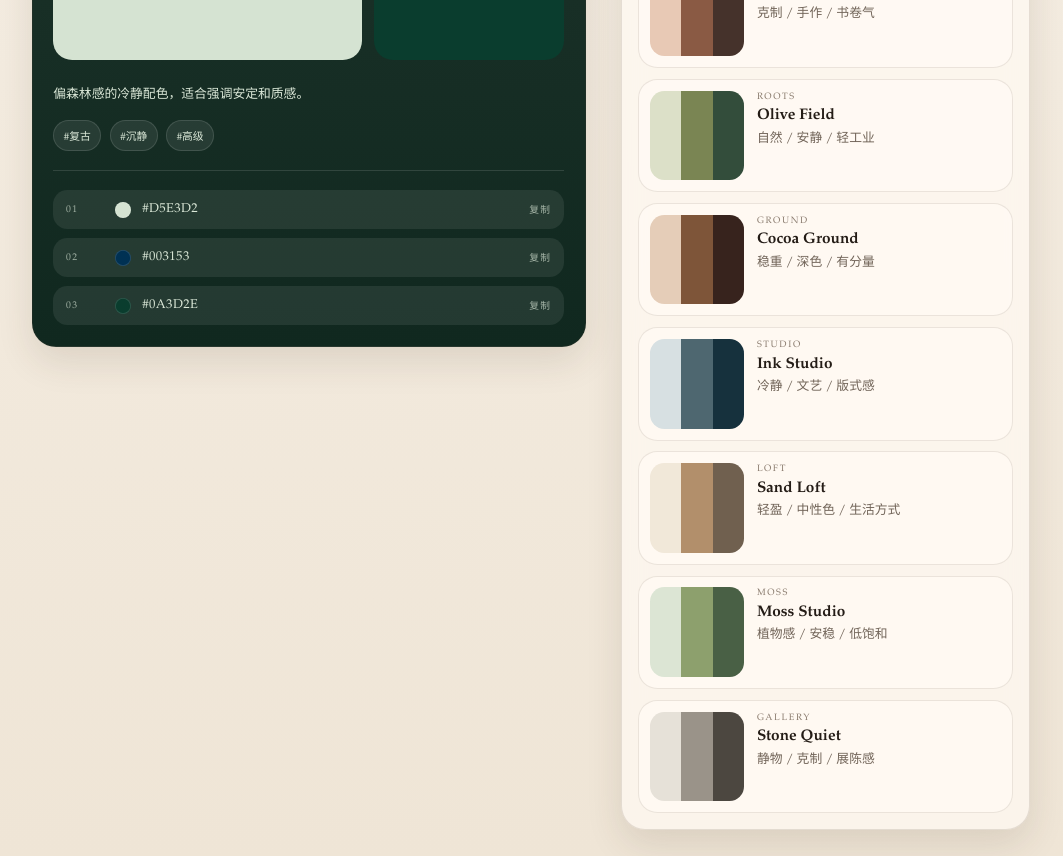
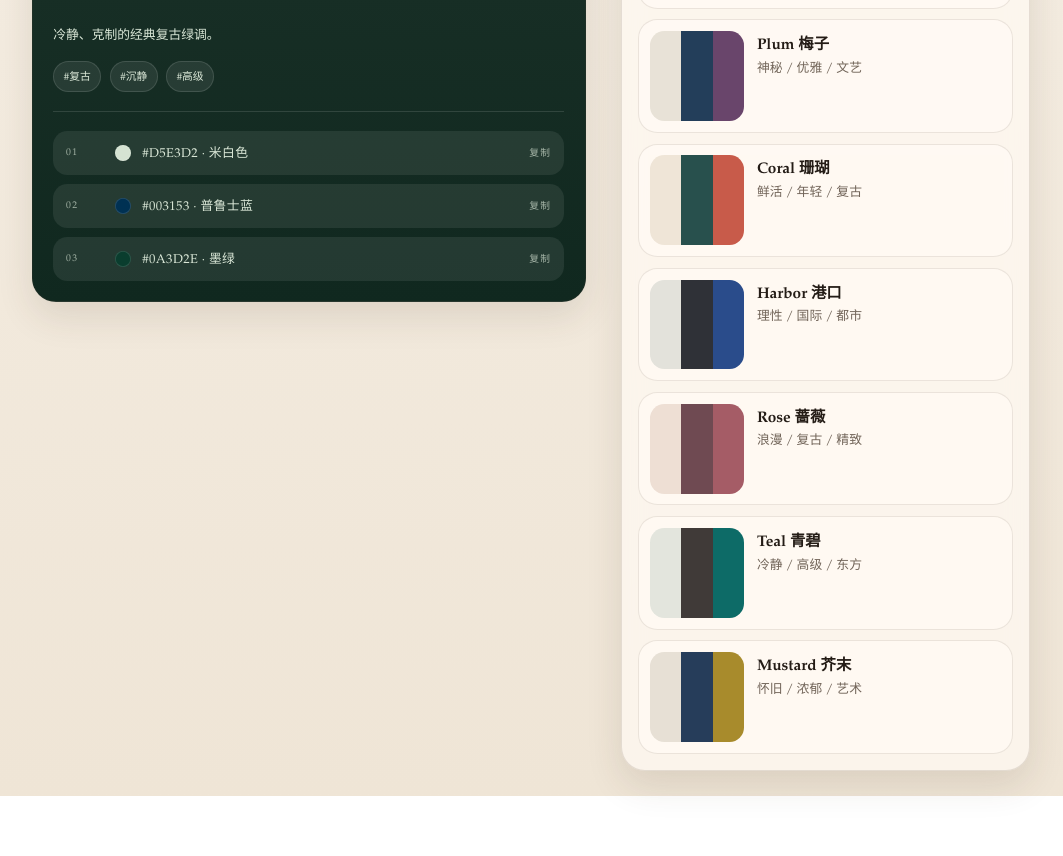
Before and after one commit to derekxueyonghai/ColorPallette, a website built with Vite: page index.html in a window 1280 px wide. Shown: the part 708-1564 px from the top of the page, without its empty margins (109-1172 px from the left). After the commit the page ends 1504 px from the top, so only its background shows below. Built offline with nearby package versions, Linux system fonts and the light colour scheme.

Commit message:
Refine hero layout and update palette presentation

```diff
--- a/src/main.ts
+++ b/src/main.ts
@@ -20,6 +20,9 @@ const paletteListMarkup = () =>
   palettes
     .map((palette) => {
       const active = palette.id === state.selectedId ? 'is-active' : '';
+      const brandMarkup = palette.brand
+        ? `<p class="palette-card__brand">${palette.brand}</p>`
+        : '';
       return `
         <button class="palette-card ${active}" data-palette-id="${palette.id}" type="button" aria-pressed="${palette.id === state.selectedId}">
           <div class="palette-card__swatches">
@@ -28,7 +31,7 @@ const paletteListMarkup = () =>
             <span style="background:${palette.colors[2]}"></span>
           </div>
           <div class="palette-card__meta">
-            <p class="palette-card__brand">${palette.brand}</p>
+            ${brandMarkup}
             <h3>${palette.title}</h3>
             <p>${palette.subtitle}</p>
           </div>
@@ -44,10 +47,10 @@ const colorsMarkup = (palette: Palette) =>
   palette.colors
     .map(
       (color, index) => `
-        <button class="color-row" type="button" data-copy-color="${color}" aria-label="复制色值 ${color}">
+        <button class="color-row" type="button" data-copy-color="${color}" aria-label="复制色值 ${color}（${palette.colorNames[index]}）">
           <span class="color-row__index">0${index + 1}</span>
           <span class="color-row__chip" style="background:${color}"></span>
-          <span class="color-row__value">${color}</span>
+          <span class="color-row__value">${color} · ${palette.colorNames[index]}</span>
           <span class="color-row__action">复制</span>
         </button>
       `
@@ -56,14 +59,16 @@ const colorsMarkup = (palette: Palette) =>
 
 const render = () => {
   const palette = getSelectedPalette();
+  const previewBrandMarkup = palette.brand
+    ? `<span class="preview__brand">${palette.brand}</span>`
+    : '';
 
   app.innerHTML = `
     <main class="shell">
       <section class="hero">
         <div class="hero__copy">
           <p class="eyebrow">Color Palette Gallery</p>
-          <h1>从参考图整理出的 9 套复古气质配色。</h1>
-          <p class="hero__desc">这是一个展示型画廊：左侧看当前方案，右侧快速切换九套主题，保留参考图里的海报感、深浅层次和色块节奏。</p>
+          <h1>${palettes.length} 套复古气质配色</h1>
         </div>
         <div class="hero__tools">
           <label class="search-box">
@@ -72,7 +77,6 @@ const render = () => {
           </label>
           <div class="hero__stats">
             <div><strong>${palettes.length}</strong><span>套配色</span></div>
-            <div><strong>${palette.tags.length}</strong><span>当前标签</span></div>
           </div>
         </div>
       </section>
@@ -85,7 +89,7 @@ const render = () => {
               <h2>${palette.title}</h2>
               <p class="preview__subtitle">${palette.subtitle}</p>
             </div>
-            <span class="preview__brand">${palette.brand}</span>
+            ${previewBrandMarkup}
           </div>
 
           <div class="preview__band">
--- a/src/palettes.ts
+++ b/src/palettes.ts
@@ -4,8 +4,9 @@ export type Palette = {
   subtitle: string;
   tags: string[];
   note: string;
-  brand: string;
+  brand?: string;
   colors: [string, string, string];
+  colorNames: [string, string, string];
   surface: string;
   accent: string;
 };
@@ -13,101 +14,101 @@ export type Palette = {
 export const palettes: Palette[] = [
   {
     id: 'emerald',
-    title: 'Emerald',
+    title: 'Emerald 翡翠',
     subtitle: '复古 / 沉静 / 高级',
     tags: ['#复古', '#沉静', '#高级'],
-    note: '偏森林感的冷静配色，适合强调安定和质感。',
-    brand: 'SEA SOUL',
+    note: '冷静、克制的经典复古绿调。',
     colors: ['#D5E3D2', '#003153', '#0A3D2E'],
+    colorNames: ['米白色', '普鲁士蓝', '墨绿'],
     surface: '#10281f',
     accent: '#dbe8d8'
   },
   {
-    id: 'sepia',
-    title: 'Sepia Noon',
-    subtitle: '复古 / 温柔 / 纸感',
-    tags: ['#怀旧', '#纸感', '#柔和'],
-    note: '更接近旧照片和手工海报的温暖底色。',
-    brand: 'ATELIER',
-    colors: ['#E9D8C3', '#9B6B4A', '#5A3B2E'],
-    surface: '#2b1c14',
-    accent: '#f1e0cd'
+    id: 'ruby',
+    title: 'Ruby 红宝',
+    subtitle: '浓郁 / 戏剧 / 怀旧',
+    tags: ['#浓郁', '#戏剧', '#怀旧'],
+    note: '高对比红蓝组合，戏剧感强。',
+    colors: ['#E6DDD1', '#203850', '#7A1F2B'],
+    colorNames: ['米白色', '深靛蓝', '深酒红'],
+    surface: '#24131b',
+    accent: '#f1e8dd'
   },
   {
-    id: 'clay',
-    title: 'Clay Archive',
-    subtitle: '克制 / 手作 / 书卷气',
-    tags: ['#克制', '#手作', '#书卷气'],
-    note: '低饱和的陶土色系，适合带一点艺术馆感。',
-    brand: 'ARCHIVE',
-    colors: ['#E8C9B5', '#8A5A44', '#45322B'],
-    surface: '#271c18',
-    accent: '#f0d8cc'
+    id: 'temple',
+    title: 'Temple 庙街',
+    subtitle: '温暖 / 复古 / 港味',
+    tags: ['#温暖', '#复古', '#港味'],
+    note: '暖橙与墨绿，港风复古气质明显。',
+    colors: ['#E8DED0', '#26473E', '#B86B2E'],
+    colorNames: ['象牙白', '墨绿色', '琥珀橙'],
+    surface: '#2a2118',
+    accent: '#f2e7d8'
   },
   {
-    id: 'olive',
-    title: 'Olive Field',
-    subtitle: '自然 / 安静 / 轻工业',
-    tags: ['#自然', '#安静', '#轻工业'],
-    note: '偏植物和织物气质的平衡方案。',
-    brand: 'ROOTS',
-    colors: ['#DCE0C8', '#7A8553', '#334D3B'],
-    surface: '#1f2a23',
-    accent: '#e8eadc'
+    id: 'plum',
+    title: 'Plum 梅子',
+    subtitle: '神秘 / 优雅 / 文艺',
+    tags: ['#神秘', '#优雅', '#文艺'],
+    note: '紫调与深海蓝组合，安静且文艺。',
+    colors: ['#E8E2D7', '#233E5A', '#69456B'],
+    colorNames: ['燕麦白', '深海蓝', '柿子紫'],
+    surface: '#201a22',
+    accent: '#efe8df'
   },
   {
-    id: 'cocoa',
-    title: 'Cocoa Ground',
-    subtitle: '稳重 / 深色 / 有分量',
-    tags: ['#稳重', '#深色', '#分量'],
-    note: '更适合做标题型展示，层次非常明确。',
-    brand: 'GROUND',
-    colors: ['#E5CDB8', '#7E5539', '#37231D'],
-    surface: '#201612',
-    accent: '#f1ddd0'
+    id: 'coral',
+    title: 'Coral 珊瑚',
+    subtitle: '鲜活 / 年轻 / 复古',
+    tags: ['#鲜活', '#年轻', '#复古'],
+    note: '更鲜活的红绿对比，适合年轻表达。',
+    colors: ['#EFE5D7', '#28504D', '#C85B4A'],
+    colorNames: ['奶油白', '深松石绿', '珊瑚红'],
+    surface: '#2a201b',
+    accent: '#f4ebde'
   },
   {
-    id: 'ink',
-    title: 'Ink Studio',
-    subtitle: '冷静 / 文艺 / 版式感',
-    tags: ['#文艺', '#版式感', '#冷静'],
-    note: '加入更强的蓝黑调，强调现代编辑感。',
-    brand: 'STUDIO',
-    colors: ['#D7E0E2', '#4E6770', '#16313D'],
-    surface: '#111f25',
-    accent: '#e4eef0'
+    id: 'harbor',
+    title: 'Harbor 港口',
+    subtitle: '理性 / 国际 / 都市',
+    tags: ['#理性', '#国际', '#都市'],
+    note: '偏理性的都市蓝灰方案，适合信息型界面。',
+    colors: ['#E3E2DB', '#2F3137', '#2A4C8B'],
+    colorNames: ['云雾白', '深墨灰', '钴蓝'],
+    surface: '#1e222b',
+    accent: '#ecebe4'
   },
   {
-    id: 'sand',
-    title: 'Sand Loft',
-    subtitle: '轻盈 / 中性色 / 生活方式',
-    tags: ['#轻盈', '#中性色', '#生活方式'],
-    note: '适合更明亮、空间感更大的展示场景。',
-    brand: 'LOFT',
-    colors: ['#F1E8D9', '#B28F6B', '#70604F'],
-    surface: '#31261f',
-    accent: '#f7f0e5'
+    id: 'rose',
+    title: 'Rose 蔷薇',
+    subtitle: '浪漫 / 复古 / 精致',
+    tags: ['#浪漫', '#复古', '#精致'],
+    note: '柔和蔷薇调，更偏精致与浪漫。',
+    colors: ['#EEDFD4', '#6F4A52', '#A55C66'],
+    colorNames: ['米杏白', '玫瑰褐', '蔷薇红'],
+    surface: '#2a2024',
+    accent: '#f5e8df'
   },
   {
-    id: 'moss',
-    title: 'Moss Studio',
-    subtitle: '植物感 / 安稳 / 低饱和',
-    tags: ['#植物感', '#安稳', '#低饱和'],
-    note: '更偏大地与苔藓的组合，适合强调自然。',
-    brand: 'MOSS',
-    colors: ['#DCE5D4', '#8DA06D', '#496045'],
-    surface: '#213126',
-    accent: '#edf3e7'
+    id: 'teal',
+    title: 'Teal 青碧',
+    subtitle: '冷静 / 高级 / 东方',
+    tags: ['#冷静', '#高级', '#东方'],
+    note: '东方语境下的青碧与深咖灰，更耐看。',
+    colors: ['#E3E5DD', '#403A38', '#0D6B67'],
+    colorNames: ['月白色', '深咖灰', '青碧色'],
+    surface: '#22211f',
+    accent: '#eceee6'
   },
   {
-    id: 'stone',
-    title: 'Stone Quiet',
-    subtitle: '静物 / 克制 / 展陈感',
-    tags: ['#静物', '#克制', '#展陈感'],
-    note: '最接近展览说明牌的气质，适合信息感最强的卡片。',
-    brand: 'GALLERY',
-    colors: ['#E6E1D8', '#9A9389', '#4C4740'],
-    surface: '#26211c',
-    accent: '#f4f0ea'
+    id: 'mustard',
+    title: 'Mustard 芥末',
+    subtitle: '怀旧 / 浓郁 / 艺术',
+    tags: ['#怀旧', '#浓郁', '#艺术'],
+    note: '芥末黄与墨蓝的组合，艺术感强。',
+    colors: ['#E7E0D5', '#263D5A', '#A88B2C'],
+    colorNames: ['亚麻白', '墨蓝色', '芥末黄'],
+    surface: '#2a261b',
+    accent: '#f0eadf'
   }
 ];
--- a/src/styles.css
+++ b/src/styles.css
@@ -59,10 +59,11 @@ button {
 }
 
 .hero {
-  display: grid;
-  grid-template-columns: minmax(0, 1.4fr) minmax(320px, 0.9fr);
-  gap: var(--space-6);
-  align-items: end;
+  display: flex;
+  flex-direction: column;
+  justify-content: space-between;
+  gap: var(--space-5);
+  min-height: 240px;
   padding: clamp(1.25rem, 2vw, 1.75rem);
   margin-bottom: var(--space-6);
   border: 1px solid var(--border);
@@ -90,21 +91,17 @@ button {
 }
 
 .hero h1 {
-  font-size: clamp(2.5rem, 5vw, 5.5rem);
-  max-width: 12ch;
-}
-
-.hero__desc {
-  margin: 1rem 0 0;
-  max-width: 58ch;
-  font-size: 1.04rem;
-  line-height: 1.7;
-  color: rgba(50, 38, 29, 0.8);
+  font-size: clamp(2.4rem, 5.2vw, 5rem);
+  max-width: none;
+  white-space: nowrap;
 }
 
 .hero__tools {
   display: grid;
-  gap: var(--space-4);
+  grid-template-columns: minmax(320px, 1fr) 180px;
+  gap: 0.75rem;
+  align-items: stretch;
+  margin-top: auto;
 }
 
 .search-box {
@@ -129,12 +126,11 @@ button {
 }
 
 .hero__stats {
-  display: grid;
-  grid-template-columns: repeat(2, minmax(0, 1fr));
-  gap: 0.75rem;
+  display: block;
 }
 
 .hero__stats div {
+  height: 100%;
   padding: 1rem;
   border-radius: var(--radius-lg);
   background: rgba(255, 251, 244, 0.82);
@@ -411,9 +407,21 @@ button {
 }
 
 @media (max-width: 1100px) {
-  .hero,
   .layout {
     grid-template-columns: 1fr;
+  }
+
+  .hero__tools {
+    grid-template-columns: 1fr;
+  }
+
+  .hero__stats div {
+    min-height: 88px;
+  }
+
+  .hero h1 {
+    white-space: normal;
+    font-size: clamp(2.1rem, 6vw, 3.8rem);
   }
 
   .preview__band {
@@ -431,10 +439,6 @@ button {
   .sidebar,
   .preview {
     border-radius: 22px;
-  }
-
-  .hero__stats {
-    grid-template-columns: 1fr;
   }
 
   .preview__top,
```
